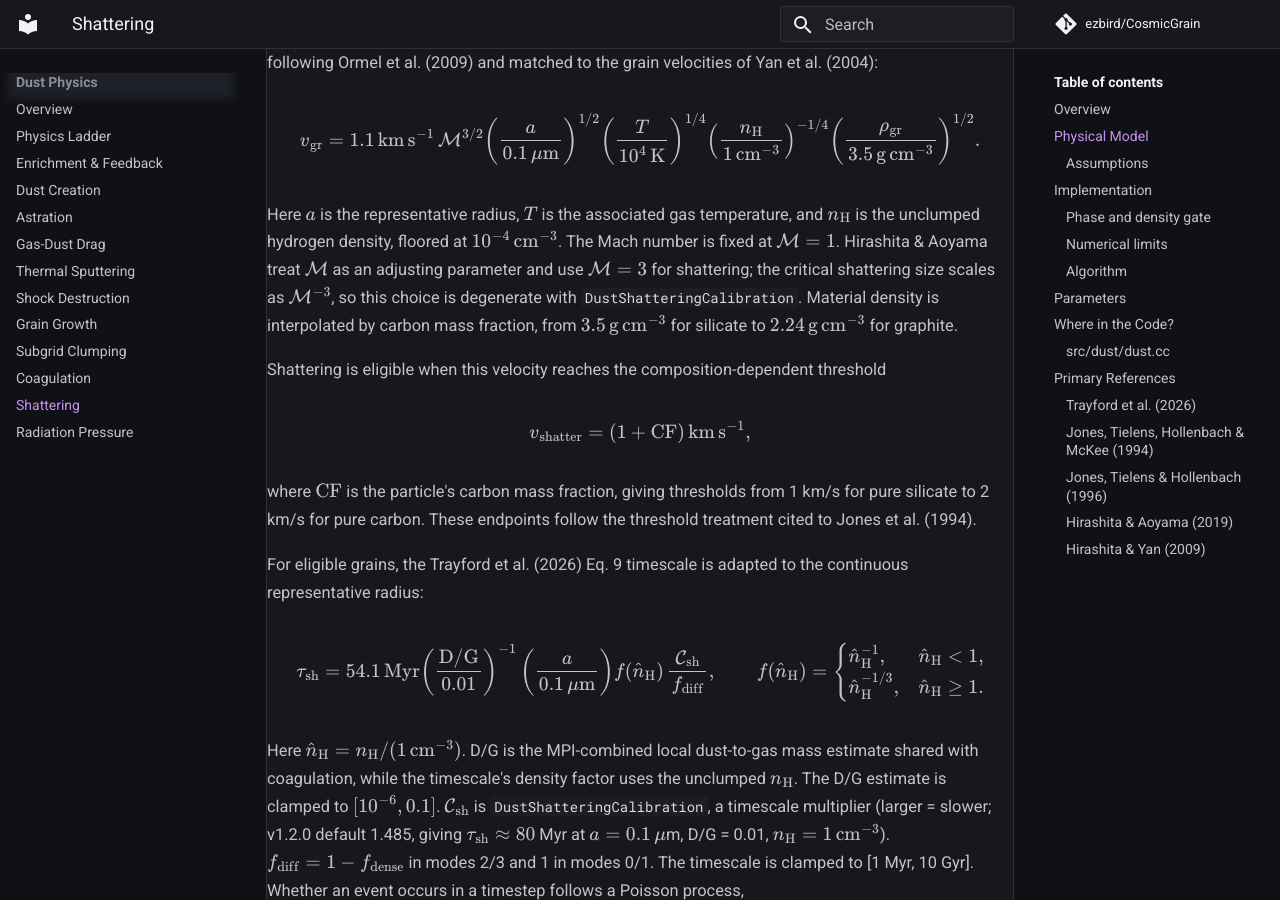
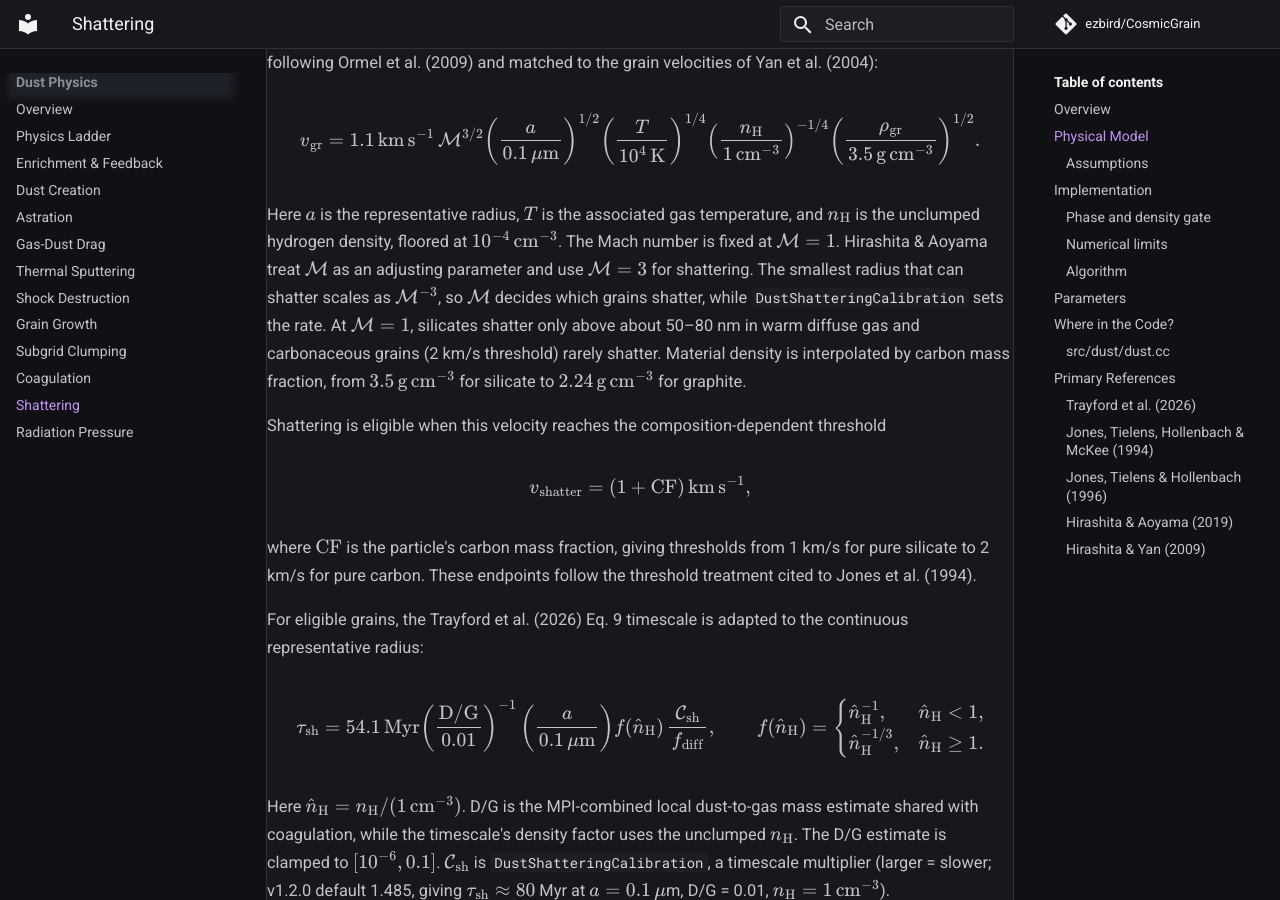
Before and after one commit to ezbird/CosmicGrain, an MkDocs documentation site: the page built from docs/physics/shattering.md, in a window 1280 px wide and 900 px high, scrolled down 590 px. Built offline with MkDocs 1.6.1 and Material for MkDocs 9.7.7, drawn with Linux system fonts in a browser that asks for light colours; comment, search, counter and statistics services are not loaded.

Commit message:
Shattering docs: Mach number sets the critical radius, not degenerate with calibration
Co-Authored-By: Claude Opus 5.5 <noreply@anthropic.com>
Claude-Session: https://claude.ai/code/session_019pWejCz6iZ44xVgmdDXjVu

```diff
--- a/docs/physics/shattering.md
+++ b/docs/physics/shattering.md
@@ -40,9 +40,11 @@ Here \(a\) is the representative radius, \(T\) is the associated gas
 temperature, and \(n_{\rm H}\) is the unclumped hydrogen density, floored at
 \(10^{-4}\,{\rm cm}^{-3}\). The Mach number is fixed at
 \(\mathcal{M}=1\). Hirashita & Aoyama treat \(\mathcal{M}\) as an adjusting
-parameter and use \(\mathcal{M}=3\) for shattering; the critical shattering
-size scales as \(\mathcal{M}^{-3}\), so this choice is degenerate with
-`DustShatteringCalibration`. Material density is interpolated by carbon mass fraction,
+parameter and use \(\mathcal{M}=3\) for shattering. The smallest radius that
+can shatter scales as \(\mathcal{M}^{-3}\), so \(\mathcal{M}\) decides which
+grains shatter, while `DustShatteringCalibration` sets the rate. At
+\(\mathcal{M}=1\), silicates shatter only above about 50–80 nm in warm
+diffuse gas and carbonaceous grains (2 km/s threshold) rarely shatter. Material density is interpolated by carbon mass fraction,
 from \(3.5\,{\rm g\,cm}^{-3}\) for silicate to \(2.24\,{\rm g\,cm}^{-3}\)
 for graphite.
 
```
